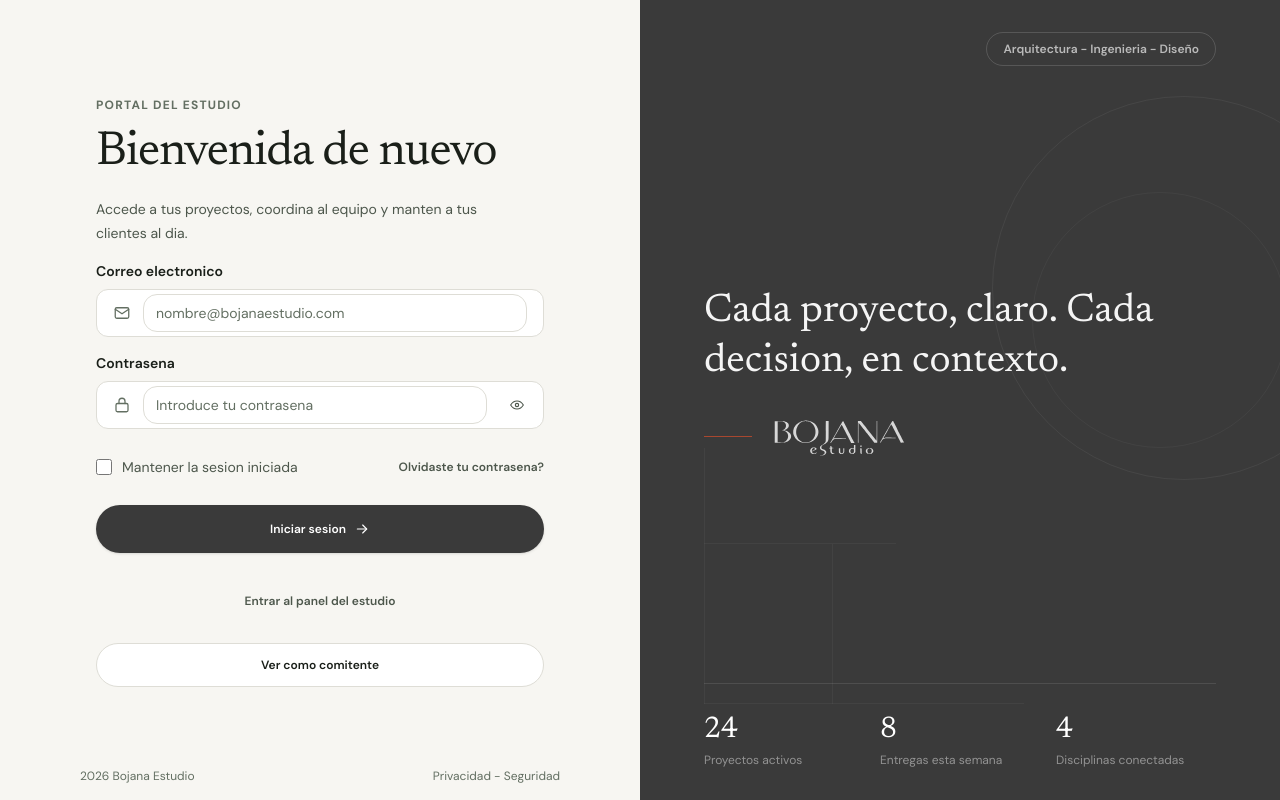
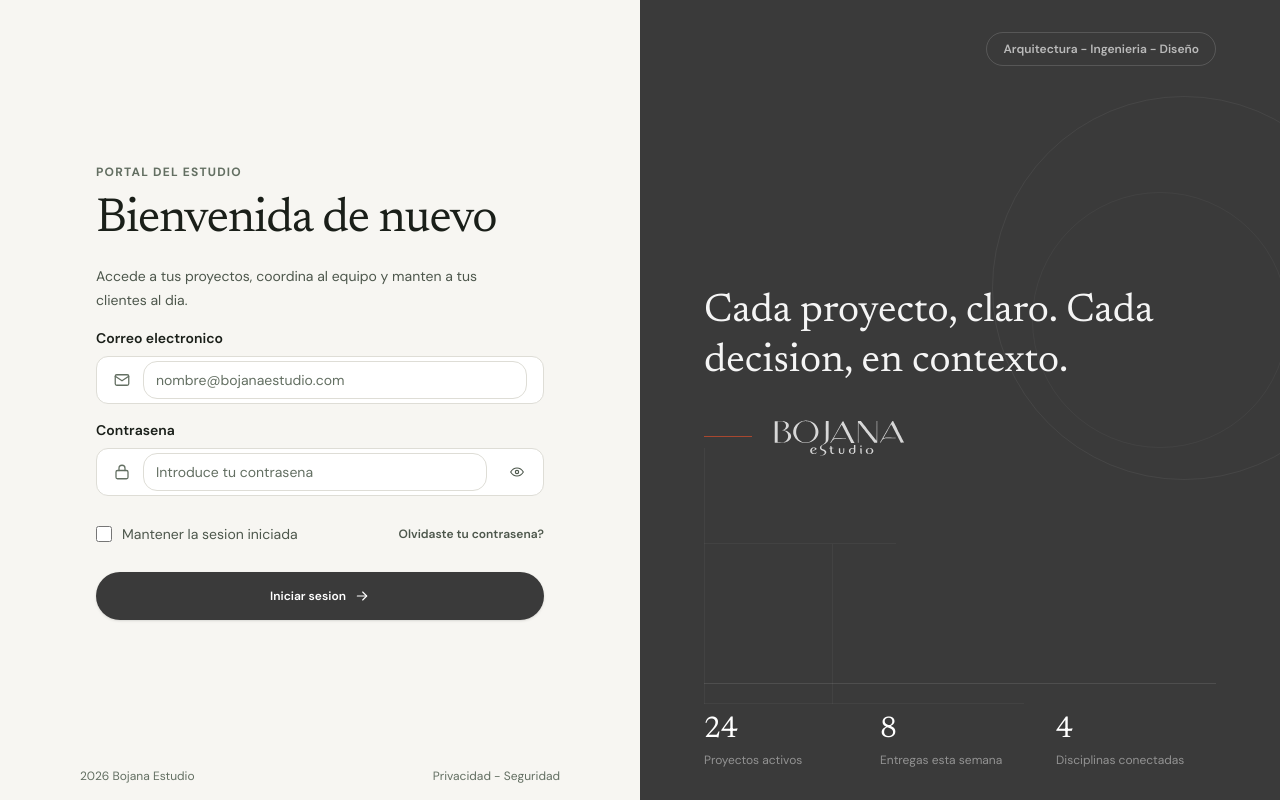
Before and after one commit to liangelyp-lab/bojana.online, a React (Vite) app: page / in a window 1280 px wide. Built offline with nearby package versions, Linux system fonts and the light colour scheme; the HTML template or start-up script is replaced by a standard one.

Commit message:
Remove demo sign in shortcuts

```diff
--- a/src/App.tsx
+++ b/src/App.tsx
@@ -532,22 +532,6 @@ function SignIn({ onSignIn }: { onSignIn: (screen?: "admin" | "client") => void
             <Button className="!min-h-12 w-full" type="submit">
               Iniciar sesion <Icon className="size-4" name="arrow" />
             </Button>
-            <Button
-              className="w-full !mt-2.5"
-              onClick={() => onSignIn("admin")}
-              type="button"
-              variant="ghost"
-            >
-              Entrar al panel del estudio
-            </Button>
-            <Button
-              className="w-full !mt-1"
-              onClick={() => onSignIn("client")}
-              type="button"
-              variant="secondary"
-            >
-              Ver como comitente
-            </Button>
           </form>
 
           <p className="mt-3 text-center text-xs leading-4 text-ink-faint sm:mt-6 sm:leading-5">
```
